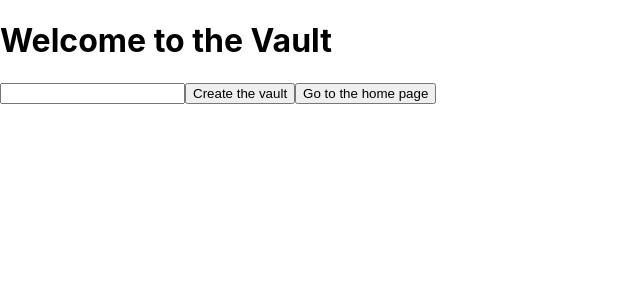
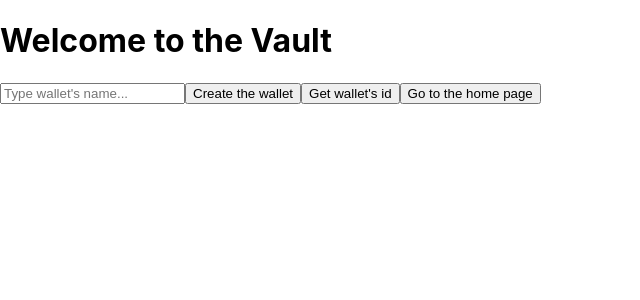
Before and after one commit to cristianfrum/The-Vault, a Next.js app: page /CreateVault in a window 1280 px wide. Shown: the top 300 px of the page, without its empty margins (0-640 px from the left). Built offline with nearby package versions, Linux system fonts and the light colour scheme.

Commit message:
- Connection to the smart contract - Built the function that creates the wallet - Built the function that retrieves wallet's id - Input field has a hint to be more intuitive

```diff
--- a/package.json
+++ b/package.json
@@ -9,6 +9,7 @@
     "lint": "next lint"
   },
   "dependencies": {
+    "ethers": "^5.7.2",
     "next": "12.2.0",
     "react": "18.2.0",
     "react-dom": "18.2.0"
--- a/pages/CreateVault.js
+++ b/pages/CreateVault.js
@@ -1,47 +1,73 @@
 import React from 'react'
 import Link from 'next/link';
+import abi from '../utils/TheVault.json';
+import { ethers } from 'ethers';
 
 const CreateVault = () => {
-  const [inputValue, setInputValue] = React.useState('');
+  const [walletName, setWalletName] = React.useState('');
+  const contractAddress = "0xbDc6eB6465904Eba59C194Ab8124B1D03Fe20763";
+  const contractABI = abi.abi;
 
-  const setWalletName = (event) => {
-    setInputValue(event.target.value);
+  const initializeWalletName = (event) => {
+    setWalletName(event.target.value);
+    console.log("input: " + walletName);
   };
 
-  const createTheVault = async () => {
-
-  }
-
-  const buyCoffee = async () => {
+  const createTheWallet = async () => {
     try {
       const { ethereum } = window;
 
       if (ethereum) {
         const provider = new ethers.providers.Web3Provider(ethereum, "any");
         const signer = provider.getSigner();
-        const buyMeACoffee = new ethers.Contract(
+        const theVault = new ethers.Contract(
           contractAddress,
           contractABI,
           signer
         );
 
-        console.log("buying coffee..")
-        const coffeeTxn = await buyMeACoffee.buyCoffee(
-          name ? name : "anon",
-          message ? message : "Enjoy your coffee!",
-          { value: ethers.utils.parseEther("0.001") }
+        console.log("creating the wallet..");
+        const vault = await theVault.initializeWallet(walletName, {
+          value: ethers.utils.parseEther('0.001'),
+          gasPrice: ethers.utils.parseUnits('20', 'gwei'),
+        });
+
+        await vault.wait();
+
+        console.log("mined ", vault.hash);
+
+        console.log("Wallet created!");
+
+        // Clear the form fields.
+        // setName("");
+        // setMessage("");
+      }
+    } catch (error) {
+      console.log(error);
+    }
+  }
+
+  const getWalletId = async () => {
+    try {
+      const { ethereum } = window;
+      if (ethereum) {
+        const provider = new ethers.providers.Web3Provider(ethereum);
+        const signer = provider.getSigner();
+        const theVault = new ethers.Contract(
+          contractAddress,
+          contractABI,
+          signer
         );
 
-        await coffeeTxn.wait();
+        console.log("fetching info from the blockchain..");
+        const info = await theVault.getWalletId("Wallet4");
+        console.log("fetched!");
+        console.log(info);
+        //  setMemos(memos);
+      } else {
+        console.log("Metamask is not connected");
+      }
 
-        console.log("mined ", coffeeTxn.hash);
-
-        console.log("coffee purchased!");
-
-        // Clear the form fields.
-        setName("");
-        setMessage("");
-      }
     } catch (error) {
       console.log(error);
     }
@@ -50,8 +76,9 @@ const CreateVault = () => {
   return (
     <div>
       <h1>Welcome to the Vault</h1>
-      <input type="text" value={inputValue} onChange={setWalletName} />
-      <button>Create the vault</button>
+      <input type="text" placeholder="Type wallet's name..." value={walletName} onChange={initializeWalletName} />
+      <button onClick={createTheWallet}>Create the wallet</button>
+      <button onClick={getWalletId}>Get wallet's id</button>
       <Link href="/">
         <button>Go to the home page</button>
       </Link>
--- a/pages/HomePage.js
+++ b/pages/HomePage.js
@@ -2,7 +2,7 @@ import { useRouter } from 'next/router'
 
 const HomePage = ({ ethAddress }) => {
   const router = useRouter();
-  const mySecret = process.env.contractAddress;
+  const mySecret = process.env.ADDRESS;
 
   const createVault = () => {
     console.log(123);
```
Also changed, not shown: utils/TheVault.json (+51 -32 lines), 1 other file (tests, documents, lock files or other folders).
